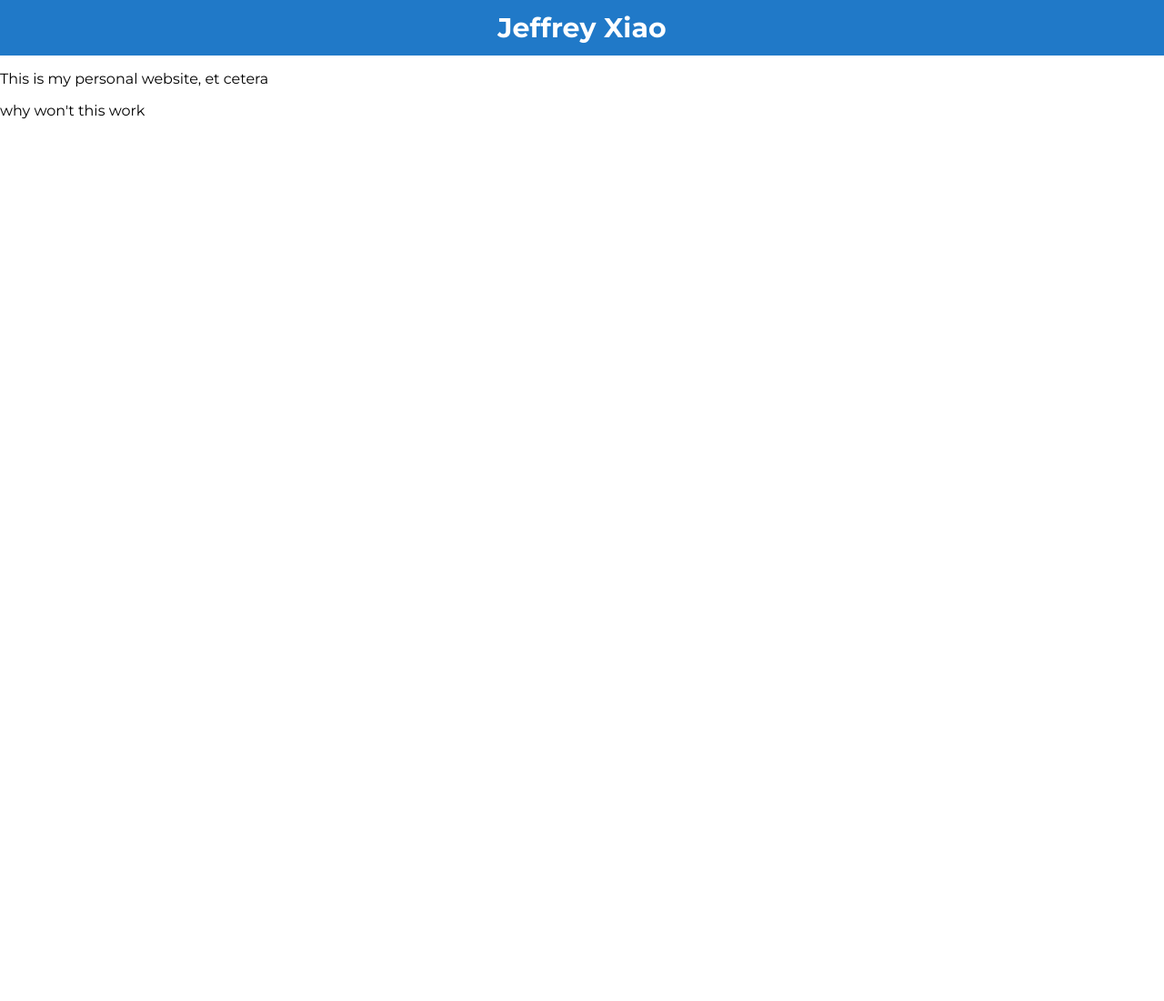
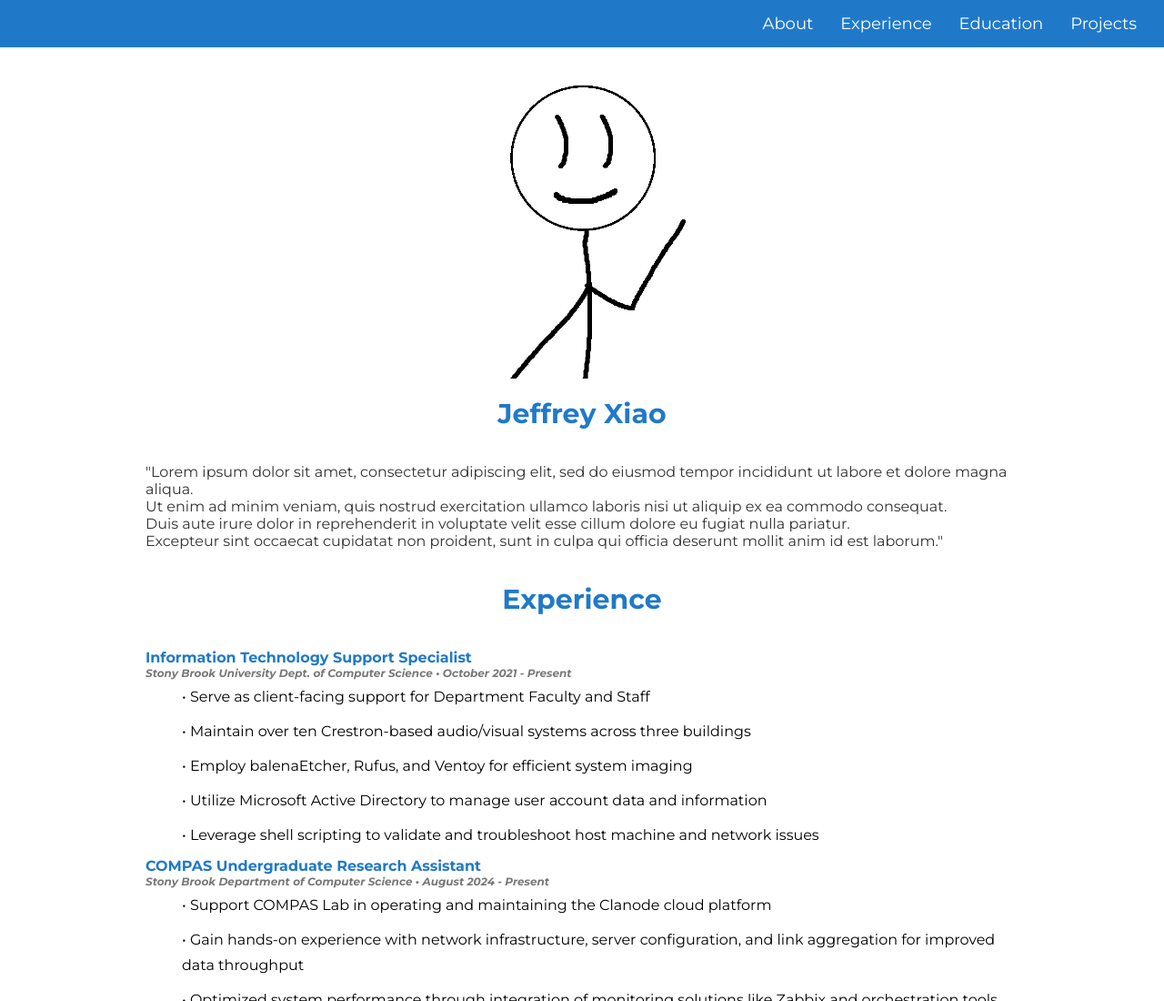
Before and after one commit to Ellixit/personal-website, a website: page index.html in a window 1280 px wide. Shown: the top 1100 px of the page at 91% size. Before the commit the page ends 800 px from the top, so only its background shows below. Drawn offline with Linux system fonts and the light colour scheme.

Commit message:
Decent progress

```diff
--- a/index.html
+++ b/index.html
@@ -2,20 +2,78 @@
 
 <head>
     <title> Jeffrey Xiao </title>
+    <link rel="icon" type="image/x-icon" href="/images/favicon.ico">
     <link rel="stylesheet" href="styles.css">
     <link href="https://fonts.googleapis.com/css2?family=Montserrat:ital,wght@0,100..900;1,100..900&display=swap" rel="stylesheet">
 </head>
 
 <body>
     <div class="banner">
-        Jeffrey Xiao
+            <p class="banner-button"> About </p>
+            <p class="banner-button"> Experience </p>
+            <p class="banner-button"> Education </p>
+            <p class="banner-button"> Projects </p>
     </div>
-    <p>
-        This is my personal website, et cetera
-    </p>
-    <p>
-        why won't this work
-    </p>
+    <div class="main-container">
+        <div id="about">
+            <img src="meow.png" alt="Portrait" class="portrait">
+            <h2 class="portrait-header"> Jeffrey Xiao </h2>
+            <p>
+                "Lorem ipsum dolor sit amet, consectetur adipiscing elit, sed do eiusmod tempor incididunt ut labore et dolore magna aliqua. <br/>
+                Ut enim ad minim veniam, quis nostrud exercitation ullamco laboris nisi ut aliquip ex ea commodo consequat. <br/>
+                Duis aute irure dolor in reprehenderit in voluptate velit esse cillum dolore eu fugiat nulla pariatur. <br/>
+                Excepteur sint occaecat cupidatat non proident, sunt in culpa qui officia deserunt mollit anim id est laborum."
+            </p>
+        </div>
+        <div id="experience">
+            <h2> Experience </h2>
+            <dl>
+                <dt class="position-title"> Information Technology Support Specialist </dt>
+                <dt class="position-info"> Stony Brook University Dept. of Computer Science • October 2021 - Present </dt>
+                    <dd> • Serve as client-facing support for Department Faculty and Staff </dd>
+                    <dd> • Maintain over ten Crestron-based audio/visual systems across three buildings </dd>
+                    <dd> • Employ balenaEtcher, Rufus, and Ventoy for efficient system imaging </dd>
+                    <dd> • Utilize Microsoft Active Directory to manage user account data and information </dd>
+                    <dd> • Leverage shell scripting to validate and troubleshoot host machine and network issues </dd>
+                <dt class="position-title"> COMPAS Undergraduate Research Assistant </dt>
+                <dt class="position-info"> Stony Brook Department of Computer Science • August 2024 - Present </dt>
+                    <dd> • Support COMPAS Lab in operating and maintaining the Clanode cloud platform </dd>
+                    <dd> • Gain hands-on experience with network infrastructure, server configuration, and link aggregation for improved data throughput </dd>
+                    <dd> • Optimized system performance through integration of monitoring solutions like Zabbix and orchestration tools like Ansible </dd>
+                <dt class="position-title"> PragSec Undergraduate Research Assistant </dt>
+                <dt class="position-info"> Stony Brook Department of Computer Science • January 2024 - May 2024 </dt>
+                    <dd> • Supported PragSec Lab in conducting research on honeypots and deceptive technologies </dd>
+                    <dd> • Deployed LAMP stack technologies to host web-facing applications </dd>
+                    <dd> • Utilized backend APIs of LLMs such as Bard and ChatGPT to create context-aware synthetic data </dd>
+                    <dd> • Enhanced research workflow through proficient use of Python and Bash scripting </dd>
+            </dl>
+        </div>
+        <div id="education-container">
+            <div id="education">
+                <h2> Coursework </h2>
+                <p class="certification-list"> • CompTIA Security+ </p>
+                <p class="certification-list"> • CompTIA A+ </p>
+                <p class="certification-list"> • CompTIA ITF+ </p>
+                <p class="certification-list"> • Google IT Support Professional Certificate </p>
+            </div>
+            <div id="certifications">
+                <h2> Certifications </h2>
+                <p class="certification-list"> • CompTIA Security+ </p>
+                <p class="certification-list"> • CompTIA A+ </p>
+                <p class="certification-list"> • CompTIA ITF+ </p>
+                <p class="certification-list"> • Google IT Support Professional Certificate </p>
+            </div>
+        </div>
+        <div id="projects">
+            <h2> Projects </h2>
+            <p>
+                "Lorem ipsum dolor sit amet, consectetur adipiscing elit, sed do eiusmod tempor incididunt ut labore et dolore magna aliqua. <br/>
+                Ut enim ad minim veniam, quis nostrud exercitation ullamco laboris nisi ut aliquip ex ea commodo consequat. <br/>
+                Duis aute irure dolor in reprehenderit in voluptate velit esse cillum dolore eu fugiat nulla pariatur. <br/>
+                Excepteur sint occaecat cupidatat non proident, sunt in culpa qui officia deserunt mollit anim id est laborum."
+            </p>
+        </div>
+    </div>
 </body>
 
 </html>
--- a/styles.css
+++ b/styles.css
@@ -3,13 +3,81 @@ body {
     margin: 0px;
     font-family: "Montserrat", system-ui;
 }
+h2 {
+    margin: 20px 0px;
+    color: rgb(32, 121, 200);
+    font-size: 30px;
+    font-weight: bold;
+    text-align: center;
+}
+p {
+    color: rgb(50, 50, 50);
+    font-size: 16px;
+}
+dd {
+    margin: 5px 0px 10px 40px;
+    line-height: 1.75;
+}
+
+#about {
+    display: flex;
+    flex-direction: column;
+    align-items: center;
+    max-width: 75%;
+}
+#experience, #projects {
+    display: flex;
+    flex-direction: column;
+    justify-content: left;
+    align-items: left;
+    width: 75%;
+}
+#education-container {
+    display: flex;
+    justify-content: space-between;
+    width: 75%;
+}
+#education, #certifications {
+    width: 45%;
+}
 
 .banner {
     background-color: rgb(32, 121, 200);
     margin: 0px;
-    padding: 12px;
+    padding: 15px 0px;
+    text-align: center;
+    display: flex;
+    justify-content: right;
+    align-items: center;
+}
+.banner-button {
+    margin: 0px 30px 0px 0px;
     color: white;
-    text-align: center;
-    font-size: 30px;
+    font-size: 18px;
+}
+.banner-button:hover {
+    cursor: pointer;
+    text-decoration: underline;
+}
+.main-container {
+    display: flex;
+    flex-direction: column;
+    align-items: center;
+}
+.portrait {
+    align-items: center;
+    width: 300px;
+}
+.position-title {
+    color: rgb(32, 121, 200);
     font-weight: bold;
 }
+.position-info {
+    color: rgb(120, 120, 120);
+    font-size: 12px;
+    font-weight: bold;
+    font-style: italic;
+}
+.certification-list {
+
+}
```
Also changed, not shown: meow.png (added).
